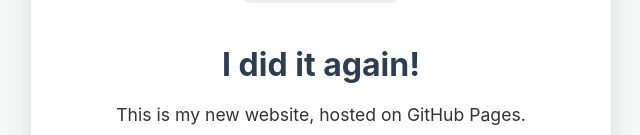
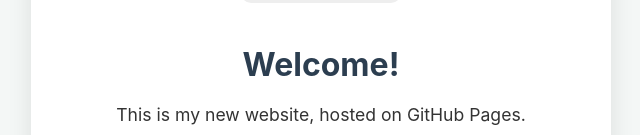
Before and after one commit to satyampatil/AbookInew, a plain HTML site: page public/index.html in a window 1280 px wide. Shown: the part 338-473 px from the top of the page, without its empty margins (319-959 px from the left). Drawn offline with Linux system fonts and the light colour scheme; grey boxes are pictures that could not be loaded.

Commit message:
Replaced placeholder with book image

```diff
--- a/public/index.html
+++ b/public/index.html
@@ -9,7 +9,7 @@
 <body>
     <div class="container">
         <img src="https://images.pexels.com/photos/2041556/pexels-photo-2041556.jpeg" alt="Open Book" class="page-icon">
-        <h1>I did it again!</h1>
+        <h1>Welcome!</h1>
         <p>This is my new website, hosted on GitHub Pages.</p>
         <p>Thanks for visiting. You can add links to your social media below.</p>
 
```
